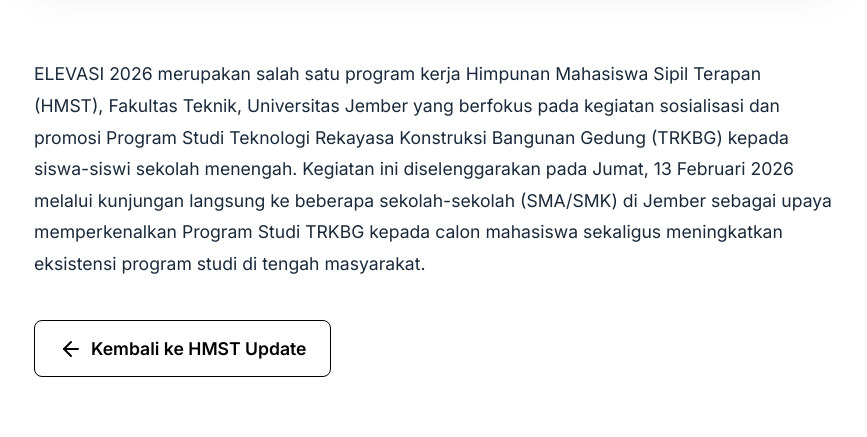
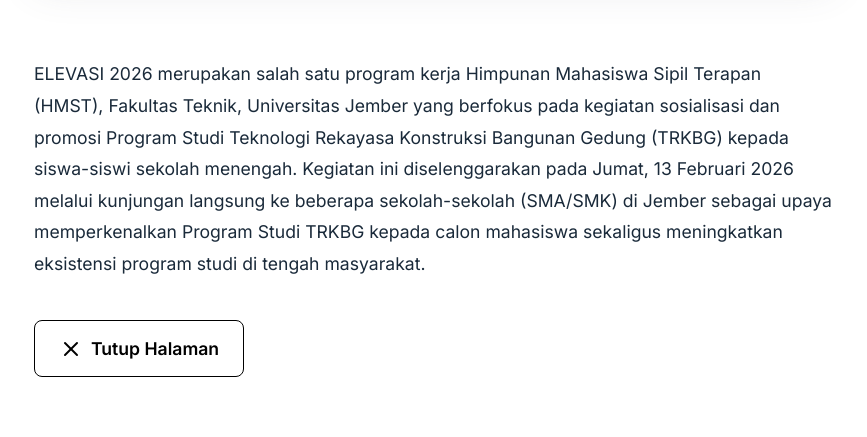
Before and after one commit to hmstunej02-cyber/HMST_PROJECT, a plain HTML site: page article-elevasi.html in a window 1280 px wide. Shown: the part 887-1324 px from the top of the page, without its empty margins (206-1073 px from the left). Drawn offline with nearby package versions, Linux system fonts and the light colour scheme.

Commit message:
Add files via upload

```diff
--- a/article-elevasi.html
+++ b/article-elevasi.html
@@ -51,7 +51,7 @@
     </div>
     <div class="article-content fade-up visible">
       <p>ELEVASI 2026 merupakan salah satu program kerja Himpunan Mahasiswa Sipil Terapan (HMST), Fakultas Teknik, Universitas Jember yang berfokus pada kegiatan sosialisasi dan promosi Program Studi Teknologi Rekayasa Konstruksi Bangunan Gedung (TRKBG) kepada siswa-siswi sekolah menengah. Kegiatan ini diselenggarakan pada Jumat, 13 Februari 2026 melalui kunjungan langsung ke beberapa sekolah-sekolah (SMA/SMK) di Jember sebagai upaya memperkenalkan Program Studi TRKBG kepada calon mahasiswa sekaligus meningkatkan eksistensi program studi di tengah masyarakat.</p>
-      <a href="index.html#update" class="back-btn"><i data-lucide="arrow-left"></i> Kembali ke HMST Update</a>
+      <a href="javascript:window.close();" class="back-btn"><i data-lucide="x"></i> Tutup Halaman</a>
     </div>
   </main>
 
```
Also changed, not shown: article-etabs.html (+1 -1 lines), article-opentalk.html (+1 -1 lines), article-pengenalan.html (+1 -1 lines), article-safari.html (+1 -1 lines), article-sarasehan.html (+1 -1 lines), article-upgrading.html (+1 -1 lines), article-vest.html (+1 -1 lines).
